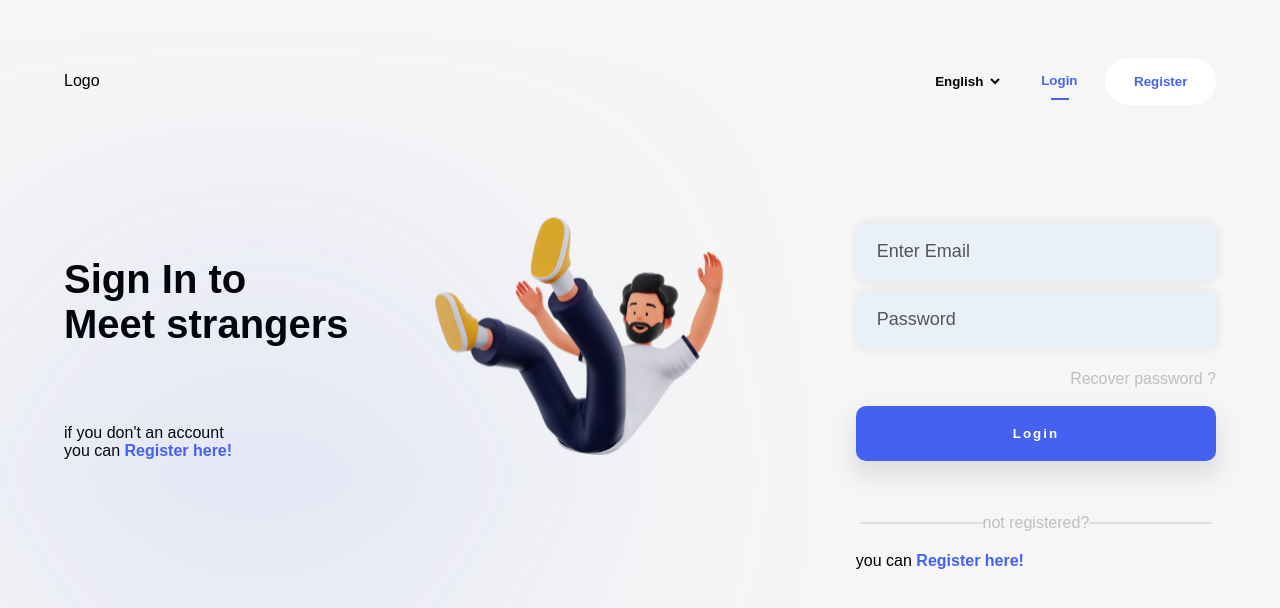
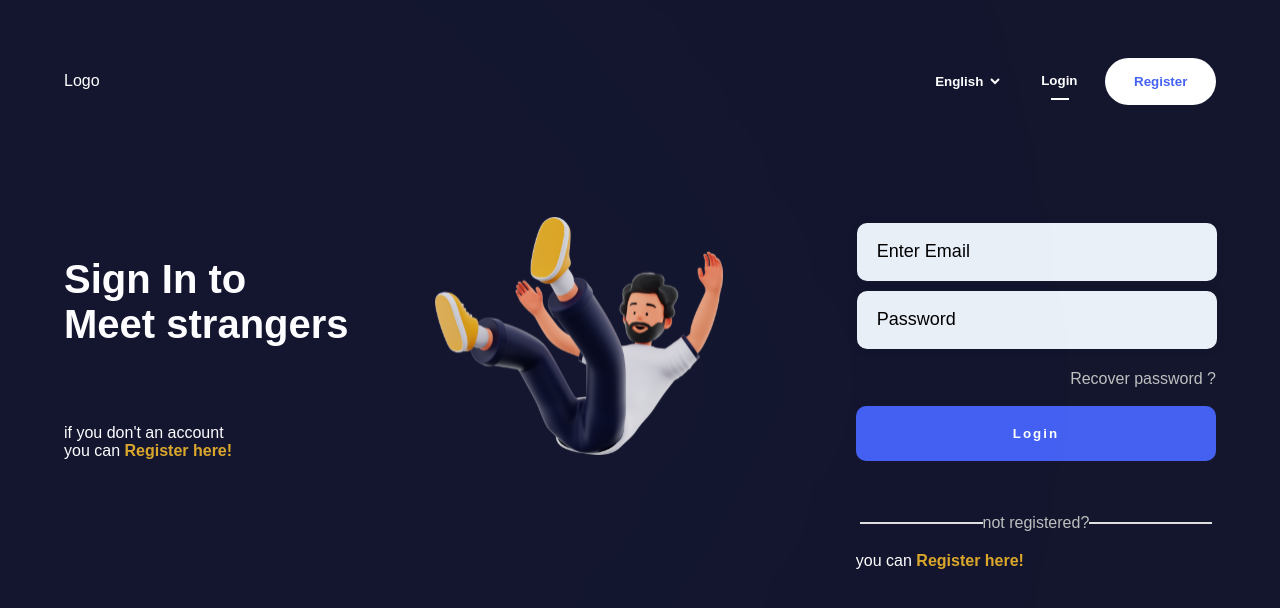
Before and after one commit to ahmadaurwahaj/avgo-client, a React (Create React App) app: page /login in a window 1280 px wide. Shown: the top 608 px of the page. Built offline with nearby package versions, Linux system fonts and the light colour scheme.

Commit message:
Dark Login

```diff
--- a/src/Pages/Components/Page/Login/login.module.css
+++ b/src/Pages/Components/Page/Login/login.module.css
@@ -1,3 +1,4 @@
+
 *{
     margin: 0;
     padding: 0;
@@ -7,12 +8,14 @@
         display: flex;
         justify-content: center;
         width: 100%;
-        height: 100vh;
+        min-height: 100vh;
         font-family: 'Gilroy-Light', sans-serif;
-        background-color: #f6f6f6;
+        background-color: #14162E;
     }
     .innerMain{
         width: 90%;
+        background-color: #14162E;
+        /* color: #14162E; */
     }
 
     .mainNav{
@@ -22,7 +25,7 @@
         display: flex;
         justify-content: space-between;
         align-items: center;
-        background-color: #bebfbe;
+        /* background-color: #bebfbe; */
 
     }
     .leftBar{
@@ -31,21 +34,22 @@
         align-items: center;
         width: 20%;
         height: 42px;
-        background-color: #f6f6f6;
+        /* background-color: #f6f6f6; */
     }
     .rightBar{
         display: flex;
         justify-content: flex-end;
         align-items: center;
        width: 80%;
-       background-color: #f6f6f6;
+       /* background-color: #f6f6f6; */
 
     }
 
     .bottomContent{
         display: flex;
         width: 100%;
-        background-color: #f6f6f6;
+        background-color: #14162E;
+        /* background-color: #f6f6f6; */
     }
 
     .istItem{
@@ -53,6 +57,7 @@
         flex-direction: column;
         justify-content: center;
         width: 30%;
+        background-color: #14162E;
 
 
     }
@@ -62,6 +67,7 @@
     flex-direction:column;
     justify-content:center;
     align-self: center;
+    background-color: #14162E;
     }
 
     .thrItem{
@@ -71,6 +77,7 @@ flex-direction: column;
 margin-left: 8px;
 margin-top: 120px;
 justify-content: center;
+background-color: #14162E;
 align-items: center;
 
 
@@ -80,23 +87,23 @@ align-items: center;
     display: flex;
     align-self: flex-end;
     flex-direction: column;
-    background-color: #f6f6f6;
+    background-color: #14162E;
 }
 
 .centr{
     width:5%;
     display: flex;
-    background-color: #f6f6f6;
+    background-color: #14162E;
 
 }
 .space{
     width: 5%;
     display: flex;
-    background-color: #f6f6f6;
+    background-color: #14162E;
 }
     .logo{
 
-
+color: white;
     }
 
     .log{
@@ -111,14 +118,16 @@ align-items: center;
         height: 42px;
         display: flex;
         justify-content: center;
+        /* color: white; */
         /* cursor: pointer; */
     }
 
 .login2{
-    background-color:#f6f6f6;
+    background-color:#14162E;
     border: none;
     color: #4562f2;
     font-weight: 600;
+    color: white;
     cursor: pointer;
 }
 .login2::after{
@@ -126,7 +135,7 @@ align-items: center;
     display: block;
     height: 2px;
     width: 50%;
-    background-color: #4461F2;
+    background-color: white;
     position: relative;
     top: 10px;
     cursor: pointer;
@@ -135,10 +144,11 @@ align-items: center;
 }
 
 .Language{
-    background-color:#f6f6f6;
+    background-color:#14162E;
     border: none;
     font-family: 'Gilroy-Bold', sans-serif;
   font-weight: 600;
+  color: white;
 
 cursor: pointer;
 
@@ -171,6 +181,7 @@ cursor: pointer;
     display: flex;
     justify-content: flex-start;
     font-size: 40px;
+    color: white;
 
 
 }
@@ -181,17 +192,19 @@ cursor: pointer;
     width: 100%;
     margin-top: 77px;
     cursor: pointer;
+    color: white;
 }
 
 .bckColor{
     display: flex;
-    width: 30%;
+    width: 20%;
     height: 8vh;
-     border-radius: 100%;
+     /* border-radius: 100%;  */
     background: #4461F2;
-    filter: blur(158.5px);
+    filter: blur(358.5px);
     border-radius: 50px;
      position: absolute;
+     top:350px
 
 }
 
@@ -208,7 +221,7 @@ cursor: pointer;
     display: flex;
     justify-content:space-evenly;
     flex-direction:row-reverse;
-
+   /* background-color: #14162E; */
 
     }
 
@@ -234,7 +247,7 @@ cursor: pointer;
 
 ::placeholder{
 
-    color: #4F555A;
+    color: black;
     font-weight: 500;
     font-size: 18px;
   font-family: 'Gilroy-Light', sans-serif;
@@ -263,7 +276,7 @@ cursor: pointer;
     display: flex;
     justify-content: flex-end;
     margin-top: 20px;
-    background-color: #f6f6f6;
+    background-color: #14162E;
     border: none;
     cursor: pointer;
 }
@@ -281,7 +294,7 @@ cursor: pointer;
     margin-top: 18px;
     border-style: none;
     border-color: #bebfbe;
-    box-shadow: 0 12px 21px 4px rgba(223,223,223);
+    /* box-shadow: 0 12px 21px 4px rgba(223,223,223); */
 
 }
 .notRegistered{
@@ -319,30 +332,36 @@ cursor: pointer;
     width: 100%;
     display: flex;
     justify-content: flex-start;
-    background-color:#bebfbe;
+    /* background-color:#bebfbe; */
     border: none;
-    background: none;
-    background-color: #f6f6f6;
+    color: white;
+    background-color: #14162E;
 
 }
 .you-can{
-    color: #264e65;
+    color: white;
     font-size: large;
     font-family: sans-serif;
+}
+.you{
+    color: white;
 }
 .register_here{
     font-size: medium;
     border: none;
-    color: #4461f2;
+    color: #DCA82A;
+    background: none;
     font-weight: bold;
-    background-color: #f6f6f6;
+    /* background-color: #f6f6f6; */
 }
 .register_Here2{
     font-size: medium;
     border: none;
     color: #4461f2;
+    background: none;
     font-weight: bold;
-    background-color: #f6f6f6;
+    /* background-color: #f6f6f6; */
     margin-top: 20px;
+    color: #DCA82A;
     cursor: pointer;
 }
```
